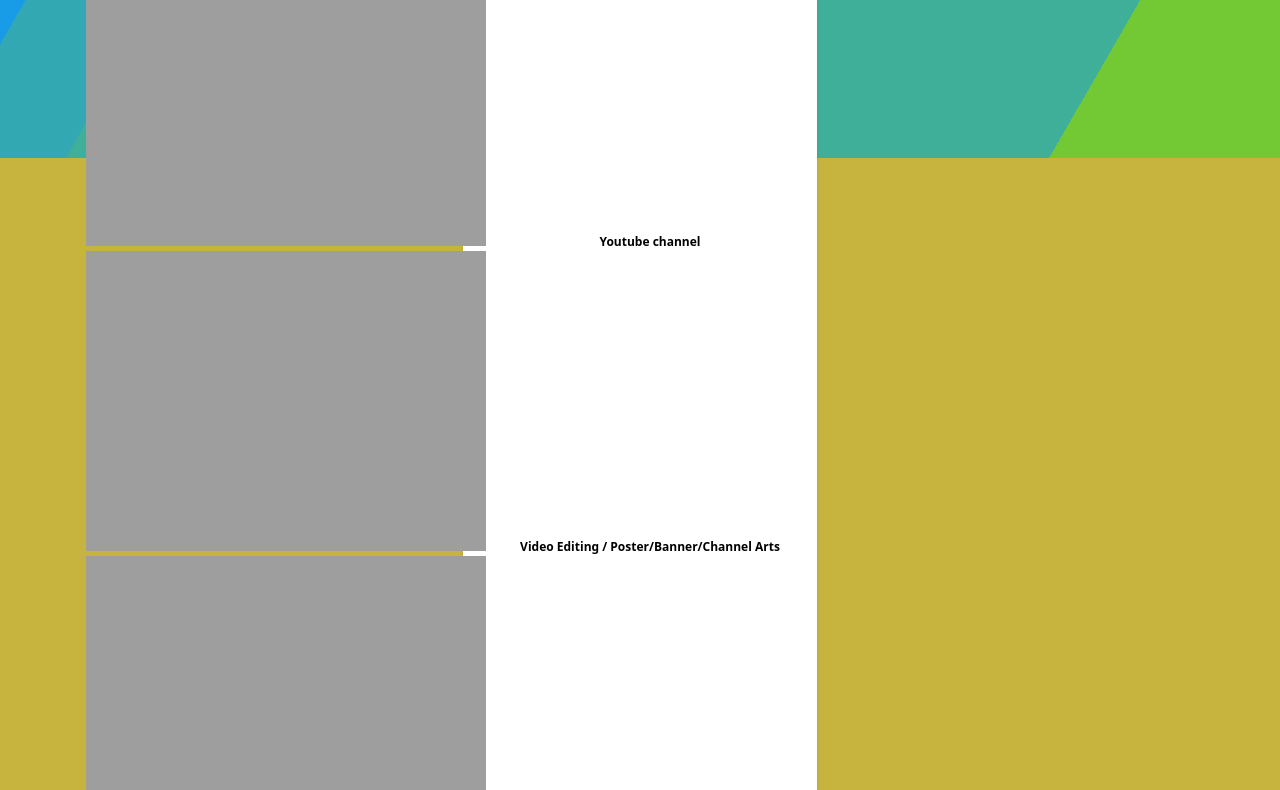
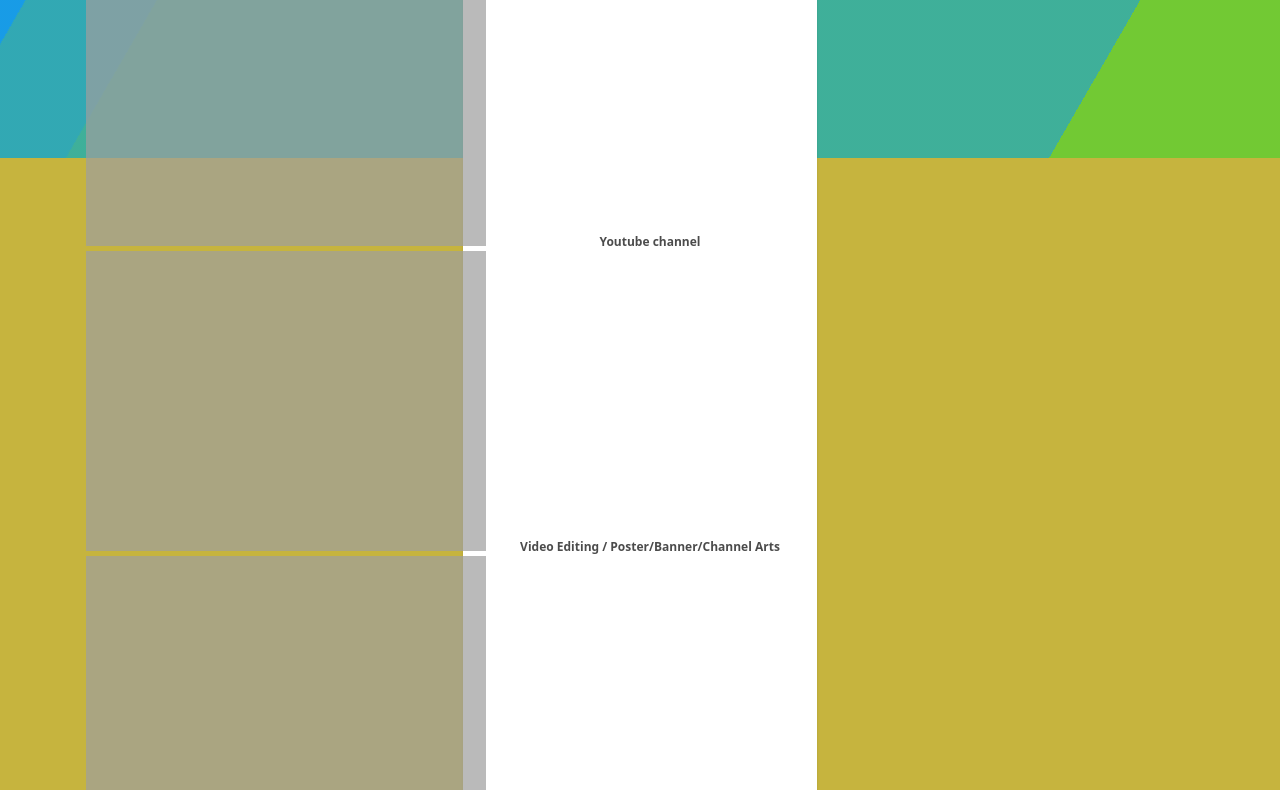
Before and after one commit to mohit040/Portfolio, a plain HTML site: page index.html in a window 1280 px wide. Shown: the part 642-1432 px from the top of the page. Drawn offline with nearby package versions, Linux system fonts and the light colour scheme.

Commit message:
Update test.css

```diff
--- a/test.css
+++ b/test.css
@@ -370,10 +370,9 @@ background-color:#ea4c89
 {
   display:block;
   margin-right:0;
-  font-weight:600
+  font-weight:600;
+}
 }
 }
 .list{
-opacity: 0.7;
-}
-}
+opacity: 0.7;}
```
